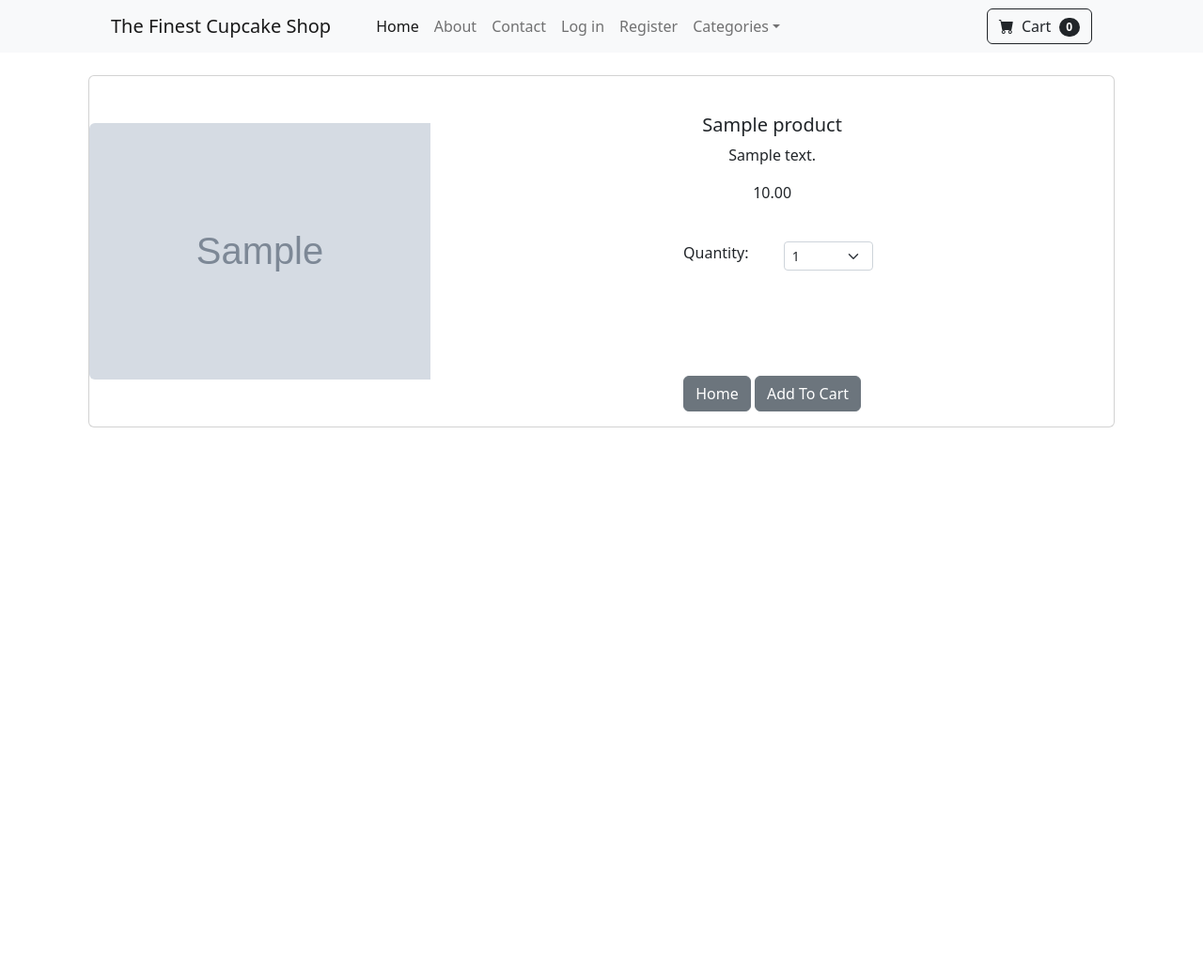
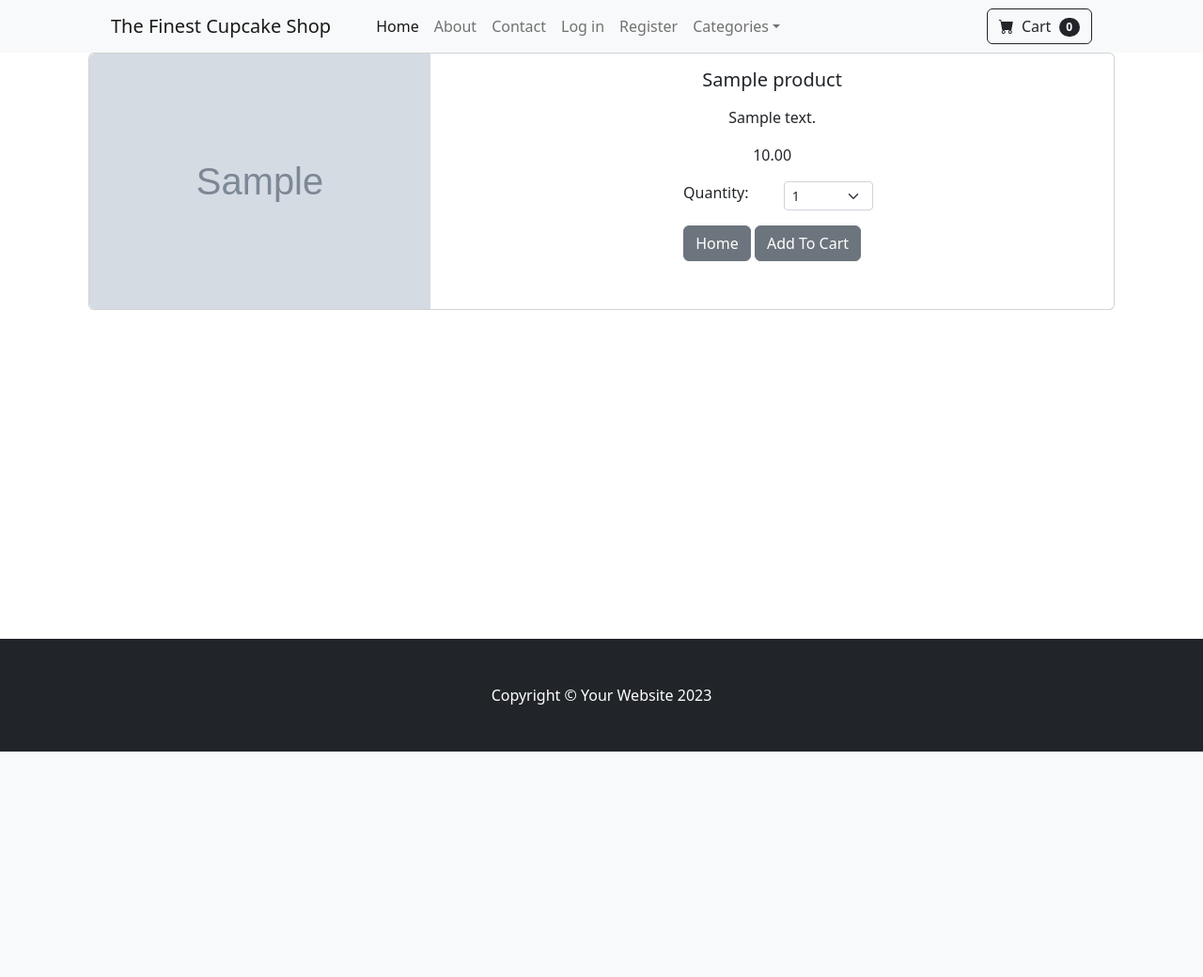
Before and after one commit to Ikayherce/the-finest-cupcake-shop, a Django app: page /product/1 in a window 1280 px wide. Shown: the top 1040 px of the page at 94% size. After the commit the page ends 800 px from the top, so only its background shows below. Run offline with Django 3.2, Linux system fonts and the light colour scheme; tables that the repository leaves empty hold one stand-in row (values such as "Sample post"); grey boxes marked "Sample" are stand-in pictures; some libraries are stand-ins or nearby versions.

Commit message:
push footer down

```diff
--- a/shop/templates/base.html
+++ b/shop/templates/base.html
@@ -16,7 +16,7 @@
         <link href="{% static 'css/styles.css' %}" rel="stylesheet" />
         <script src="https://code.jquery.com/jquery-3.7.1.min.js" integrity="sha256-/JqT3SQfawRcv/BIHPThkBvs0OEvtFFmqPF/lYI/Cxo=" crossorigin="anonymous"></script>
     </head>
-    <body>
+    <body class="d-flex flex-column min-vh-100">
        {% include 'navbar.html' %}
 
        {% if messages %}
@@ -26,15 +26,15 @@
              <button type="button" class="btn-close" data-bs-dismiss="alert" aria-label="Close"></button>
             </div>
            {% endfor %}
-
        {% endif %}
 
-       {% block content %}
-
-       {% endblock %}
+       <main class="flex-grow-1">
+           {% block content %}
+           {% endblock %}
+       </main>
 
         <!-- Footer-->
-        <footer class="py-5 bg-dark">
+        <footer class="py-5 bg-dark mt-auto w-100">
             <div class="container"><p class="m-0 text-center text-white">Copyright &copy; Your Website 2023</p></div>
         </footer>
         <!-- Bootstrap core JS-->
--- a/shop/templates/product.html
+++ b/shop/templates/product.html
@@ -4,7 +4,6 @@
 <div class="container">
 
     <div class="container">
-        <br/>
         <div class="card mb-3">
             <div class="row g-0">
               <div class="col-md-4 d-flex align-items-center justify-content-center">
@@ -13,11 +12,9 @@
               <div class="col-md-8">
                 <div class="card-body">
                     <center>
-                <br/>
                   <h5 class="card-title">{{ product.name }}</h5>
-                  <p class="card-text">{{ product.description }}</p>
-                  <p class="card-text">{{ product.price }}
-                  <br><br/>
+                  <p class="card-text mt-3">{{ product.description }}</p>
+                  <p class="card-text mt-3">{{ product.price }}
                   <div class="row justify-content-center">
                     <div class="col-md-2">Quantity:</div>
                                 <div class="col-md-2">
@@ -35,9 +32,8 @@
                                 </select>
                                 </div>
                             </div>
-                    <br><br/>
                   </p>
-                  <p class="card-text">
+                  <p class="card-text mt-3">
                     {% if product.categories.exists %}
                     {% for category in product.categories.all %}
                         {{ category.name }}
@@ -45,7 +41,6 @@
                     {% endfor %}
                 {% endif %}
                   </p>
-                  <br><br/>
                 <a href ="{% url 'home' %}" class ="btn btn-secondary">Home</a>
                 <button type="button" value="{{ product.id }}" class="btn btn-secondary" id="add-cart">Add To Cart</button>
                 </center>
@@ -55,7 +50,6 @@
                 </div>
               </div>
         </div>
-<br/><br/><br/><br/><br/><br/><br/><br/><br/><br/><br/><br/><br/><br/><br/><br/><br/><br/><br/><br/><br/><br/><br/><br/><br/><br/><br/><br/>
 <script>
 
   // Check if button pressed
```
